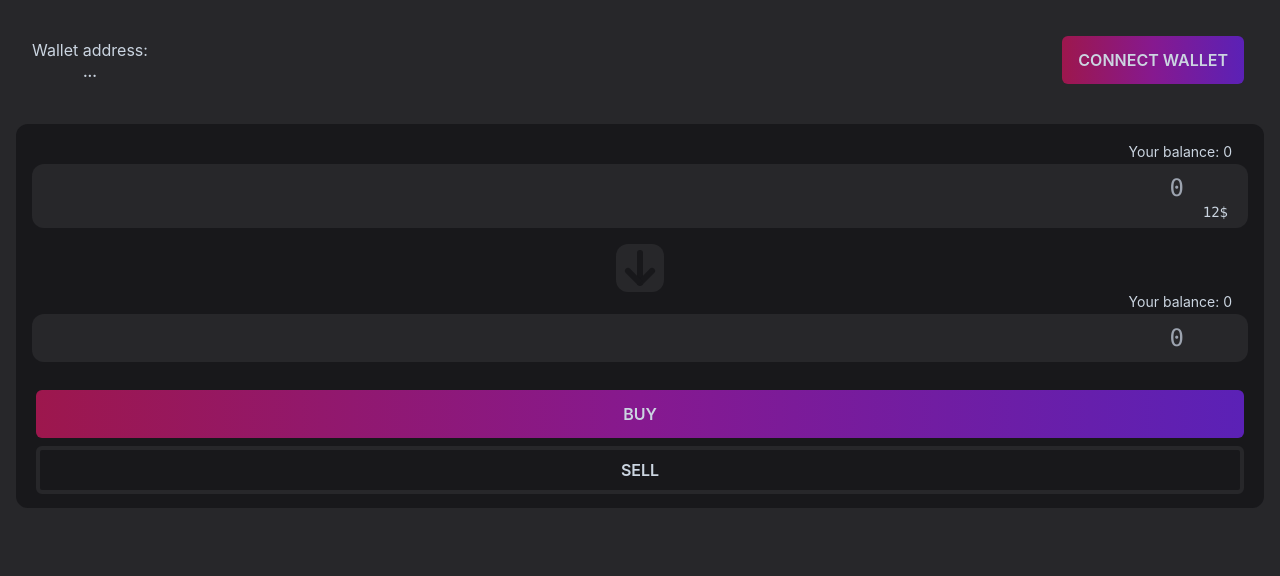
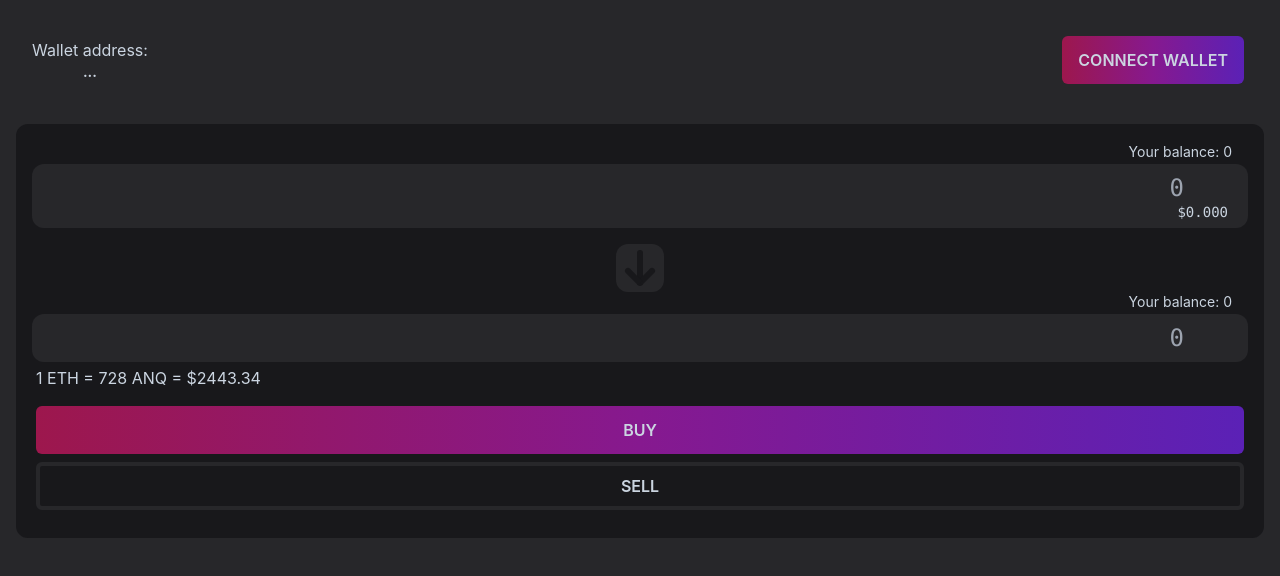
Before and after one commit to anteqkois/ANQSwap, a React (Create React App) app in the folder client/: page / in a window 1280 px wide. Shown: the top 576 px of the page. Built offline with nearby package versions, Linux system fonts and the light colour scheme.

Commit message:
Add fetching data price

```diff
--- a/client/src/App.jsx
+++ b/client/src/App.jsx
@@ -10,8 +10,6 @@ export const App = () => {
   const [accounts, setAccounts] = useState(null);
   const [ANQSwapContract, setANQSwapContract] = useState(null);
   const [ANQContract, setANQContract] = useState(null);
-  const [eth, setEth] = useState(null);
-  const [anq, setAnq] = useState(null);
 
   const handleConnect = async () => {
     try {
@@ -32,27 +30,11 @@ export const App = () => {
     }
   };
 
-  useEffect(() => {
-    accounts &&
-      (async () => {
-        setEth(web3.utils.fromWei(await web3.eth.getBalance(accounts[0])));
-        console.log(web3.utils.fromWei(await ANQContract.methods.balanceOf(accounts[0]).call()));
-        setAnq(web3.utils.fromWei(await ANQContract.methods.balanceOf(accounts[0]).call()));
-      })();
-  }, [accounts]);
-
-  const runExample = async () => {
-    const balanceANQInSwap = await ANQContract.methods.balanceOf(ANQSwapContract.options.address).call();
-    const balanceANQInUser = await ANQContract.methods.balanceOf(accounts[0]).call();
-    console.log(balanceANQInSwap);
-    console.log(balanceANQInUser);
-  };
-  // bg-gradient-to-r from-pink-900 via-fuchsia-900 to-violet-900
   return (
     <div className="w-screen p-4 flex flex-col h-screen bg-zinc-800 text-slate-300">
       <StatusBar account={accounts} connectWallet={handleConnect}></StatusBar>
       <div className=" flex items-center justify-center">
-        <Swap eth={eth} anq={anq} />
+        <Swap web3={web3} accounts={accounts} ANQSwapContract={ANQSwapContract} ANQContract={ANQContract} />
       </div>
     </div>
   );
--- a/client/src/components/InputFrom.jsx
+++ b/client/src/components/InputFrom.jsx
@@ -1,28 +1,30 @@
 import React from 'react';
 
-const InputFrom = ({ balance, coinAmount, setCoinAmount, patternCheck, symbol }) => {
+const InputFrom = ({ balance, coinAmount, setCoinAmount, patternCheck, symbol, rate }) => {
   // const handleCheckPattern = (event, setCoinAmount) => patternCheck(event, setCoinAmount);
 
   return (
     <>
       <p className="p-0.5 px-4 text-right text-sm">Your balance: {balance ? balance : 0}</p>
-      <div className={`rounded-xl bg-zinc-800 w-full h-16  text-2xl text-slate-100 font-mono relative after:content-['${symbol}'] after:absolute after:right-4 after:pt-2`}>
+      <div
+        className={`rounded-xl bg-zinc-800 w-full h-16  text-2xl text-slate-100 font-mono relative after:content-['${symbol}'] after:absolute after:right-4 after:pt-2`}
+      >
         <input
           onChange={(event) => patternCheck(event, setCoinAmount)}
           value={coinAmount}
           type="text"
-          inputmode="decimal"
-          autocomplete="off"
-          autocorrect="off"
+          inputMode="decimal"
+          autoComplete="off"
+          autoCorrect="off"
           pattern="^[0-9]*[.,]?[0-9]*$"
-          spellcheck="false"
+          spellCheck="false"
           name="ethAmount"
           id="ethAmount"
           className="p-4 pr-16 pb-8 text-right w-full h-full bg-transparent focus:outline-none"
           maxLength={17}
           placeholder="0"
         />
-        <p className="p-0.5 px-4 text-right text-sm text-slate-300 absolute bottom-1 right-1">12$</p>
+        <p className="p-0.5 px-4 text-right text-sm text-slate-300 absolute bottom-1 right-1">${ (rate * coinAmount).toFixed(3)}</p>
       </div>
     </>
   );
--- a/client/src/components/InputTo.jsx
+++ b/client/src/components/InputTo.jsx
@@ -9,11 +9,11 @@ const InputTo = ({ balance, coinAmount, setCoinAmount, patternCheck, symbol }) =
           onChange={(event) => patternCheck(event, setCoinAmount)}
           value={coinAmount}
           type="text"
-          inputmode="decimal"
-          autocomplete="off"
-          autocorrect="off"
+          inputMode="decimal"
+          autoComplete="off"
+          autoCorrect="off"
           pattern="^[0-9]*[.,]?[0-9]*$"
-          spellcheck="false"
+          spellCheck="false"
           name="anqAmount"
           id="anqAmount"
           className="p-4 pr-16 text-right w-full h-full bg-transparent focus:outline-none"
--- a/client/src/components/Swap.jsx
+++ b/client/src/components/Swap.jsx
@@ -1,12 +1,35 @@
-import React, { useState } from 'react';
+import React, { useState, useEffect } from 'react';
 import Button from './Button';
 import InputFrom from './InputFrom';
 import InputTo from './InputTo';
 
-const SwapForm = ({ eth, anq }) => {
+const SwapForm = ({ accounts, web3, ANQSwapContract, ANQContract }) => {
   const [ethAmount, setEthAmount] = useState(null);
   const [anqAmount, setAnqAmount] = useState(null);
   const [buy, setBuy] = useState(true);
+  const [eth, setEth] = useState(null);
+  const [anq, setAnq] = useState(null);
+  const [ethPrice, setEthPrice] = useState(null);
+  const [anqPrice, setAnqPrice] = useState(null);
+
+  useEffect(() => {
+    accounts &&
+      (async () => {
+        setEth(web3.utils.fromWei(await web3.eth.getBalance(accounts[0])));
+        setAnq(web3.utils.fromWei(await ANQContract.methods.balanceOf(accounts[0]).call()));
+        setAnqPrice(await ANQSwapContract.methods.rate().call());
+        console.log(await ANQSwapContract.methods.rate().call());
+      })();
+  }, [accounts]);
+
+  useEffect(() => {
+    (async () => {
+      // let data = await fetch('https://api.coingecko.com/api/v3/simple/price?ids=ethereum&vs_currencies=usd');
+      // data = await data.json();
+      // setEthPrice(data.ethereum.usd);
+      setEthPrice(2443.34);
+    })();
+  }, [web3]);
 
   const handleCheckPattern = (event, set) => {
     const match = event.target.value.match(/^[0-9]*[.,]?[0-9]*$/g);
@@ -15,10 +38,11 @@ const SwapForm = ({ eth, anq }) => {
   };
 
   return (
-    <div className="flex items-center justify-center h-96 w-full backdrop-blur  bg-zinc-900 rounded-xl my-5">
+    <div className="flex items-center justify-center  w-full backdrop-blur  bg-zinc-900 rounded-xl my-5">
       <div className="h-full w-full p-4 text-base">
         <InputFrom
           balance={buy ? eth : anq}
+          rate={buy ? ethPrice : 100}
           symbol={buy ? 'ETH' : 'ANQ'}
           patternCheck={handleCheckPattern}
           coinAmount={buy ? ethAmount : anqAmount}
@@ -38,7 +62,8 @@ const SwapForm = ({ eth, anq }) => {
           coinAmount={buy ? anqAmount : ethAmount}
           setCoinAmount={buy ? setAnqAmount : setEthAmount}
         ></InputTo>
-        <div className="flex justify-center flex-col py-6">
+        <p className="p-1">1 ETH = 728 ANQ = ${ethPrice}</p>
+        <div className="flex justify-center flex-col py-2">
           <Button onClick={() => setBuy(true)}>Buy</Button>
           <Button onClick={() => setBuy(false)} type="ghost">
             Sell
--- a/package.json
+++ b/package.json
@@ -11,6 +11,8 @@
     "precommit": "truffle test",
     "commit": "git add . && git commit -u",
     "postcommit": "git push",
+    "commit-client": "git add . && git commit -u",
+    "postcommit-client": "git push",
     "ganache": "ganache-cli -d first-simple-dapp -i 5777"
   },
   "repository": {
```
